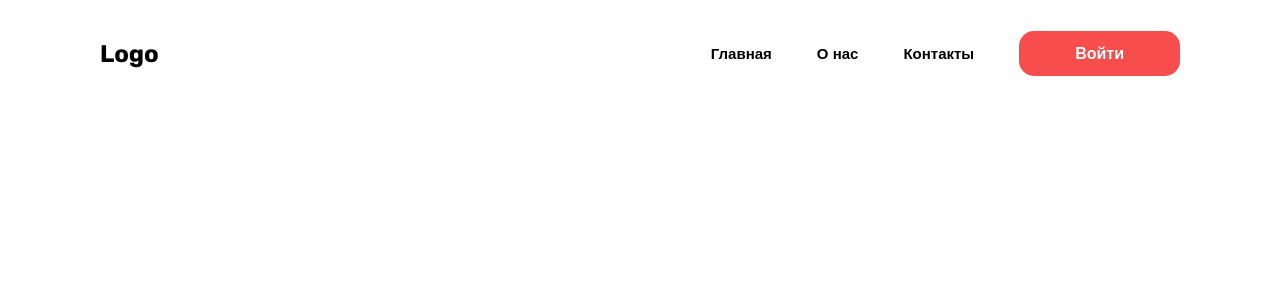
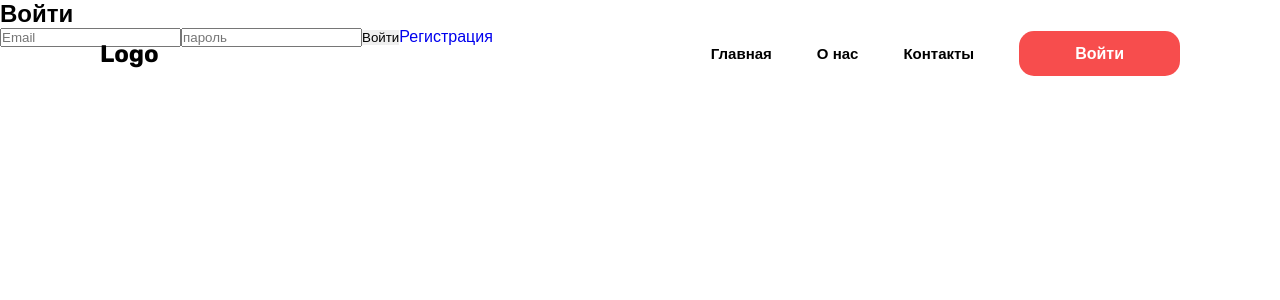
Before and after one commit to EmirlanDogdurbaev/paymant, a React (Vite) app: page /login in a window 1280 px wide. Shown: the top 300 px of the page. Built offline with nearby package versions, Linux system fonts and the light colour scheme.

Commit message:
added logic for register

```diff
--- a/src/App.jsx
+++ b/src/App.jsx
@@ -4,6 +4,8 @@ import Layout from "./module/Layout/Layout.jsx";
 import HomePage from "./pages/HomePage/HomePage.jsx";
 import TransactionPage from './pages/TransactionPage/TransactionPage.jsx';
 import Signup from "./module/Auth/Signup/Signup.jsx";
+import Login from "./module/Auth/Login/Login.jsx";
+import Logout from "./module/Auth/Logout/Logout.jsx";
 
 function App() {
 
@@ -14,6 +16,8 @@ function App() {
                     <Route path="/" exact element={<HomePage/>}/>
                     <Route path="/transaction" exact element={<TransactionPage/>}/>
                     <Route path="/signup" element={<Signup/>}/>
+                    <Route path="/login" element={<Login/>}/>
+                    <Route path="/logout" element={<Logout/>}/>
                 </Routes>
             </Layout>
         </>
--- a/src/module/Auth/Login/Login.jsx
+++ b/src/module/Auth/Login/Login.jsx
@@ -1,6 +1,7 @@
 import {useState} from "react";
 import {useDispatch, useSelector} from "react-redux";
 import {Link, useNavigate} from "react-router-dom";
+import {login} from "../../../store/slices/authSlice.js";
 
 const Login = () => {
     const dispatch = useDispatch();
@@ -20,12 +21,10 @@ const Login = () => {
         });
     };
 
-
     return (
-        <div className={cl.Login}>
+        <div>
             <div>
                 <h2>Войти</h2>
-
                 <input
                     type="email"
                     placeholder="Email"
--- a/src/module/Auth/Logout/Logout.jsx
+++ b/src/module/Auth/Logout/Logout.jsx
@@ -1,5 +1,5 @@
 import {useDispatch} from 'react-redux';
-import {logout} from "../../../store/Slices/authSlice.js";
+import {logout} from "../../../store/slices/authSlice.js";
 
 const Logout = () => {
     const dispatch = useDispatch();
--- a/src/module/Auth/Signup/Signup.jsx
+++ b/src/module/Auth/Signup/Signup.jsx
@@ -1,6 +1,7 @@
 import {useState} from "react";
 import {useDispatch, useSelector} from "react-redux";
 import {signup} from "../../../store/slices/authSlice.js";
+import {useNavigate} from "react-router-dom";
 
 const Signup = () => {
     const dispatch = useDispatch();
@@ -9,17 +10,19 @@ const Signup = () => {
     const loading = useSelector((state) => state.auth.status === "loading");
     const error = useSelector((state) => state.auth.error);
     const token = useSelector((state) => state.auth.token);
-
+    const navigate = useNavigate();
     const handleSignup = () => {
         dispatch(signup({password, email}));
+        navigate("/");
     };
+
 
     if (token) {
         return null;
     }
 
     return (
-        <div style={{ marginTop: "48px" }}>
+        <div style={{marginTop: "48px"}}>
             <div>
                 <h2>Signup</h2>
 
--- a/src/store/slices/authSlice.js
+++ b/src/store/slices/authSlice.js
@@ -20,16 +20,13 @@ export const signup = createAsyncThunk('/user/register', async ({firstname, pass
 });
 
 
-export const login = createAsyncThunk('/login', async ({password, email}) => {
+export const login = createAsyncThunk('/user/login', async ({password, email}) => {
     // eslint-disable-next-line no-useless-catch
     try {
         const response = await axios.post(`${api}/user/login`, {password, email});
-        console.log(response.data);
-        const token = response.data;
+        const token = response.data.access_token;
         localStorage.setItem('access_token', token);
         localStorage.setItem('email', email);
-        localStorage.setItem('role', response.data.role);
-
         return {email, token};
     } catch (error) {
         throw error;
```
